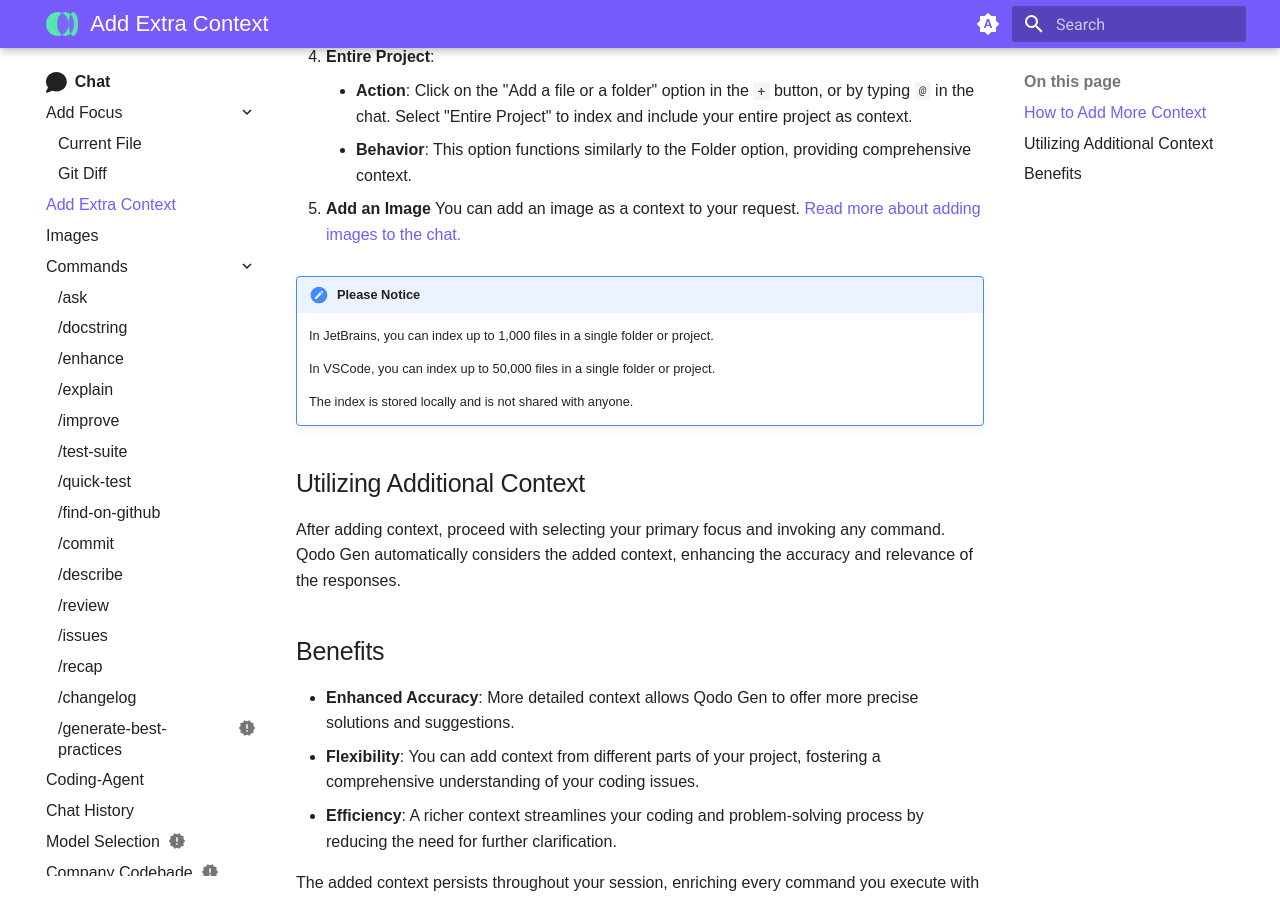
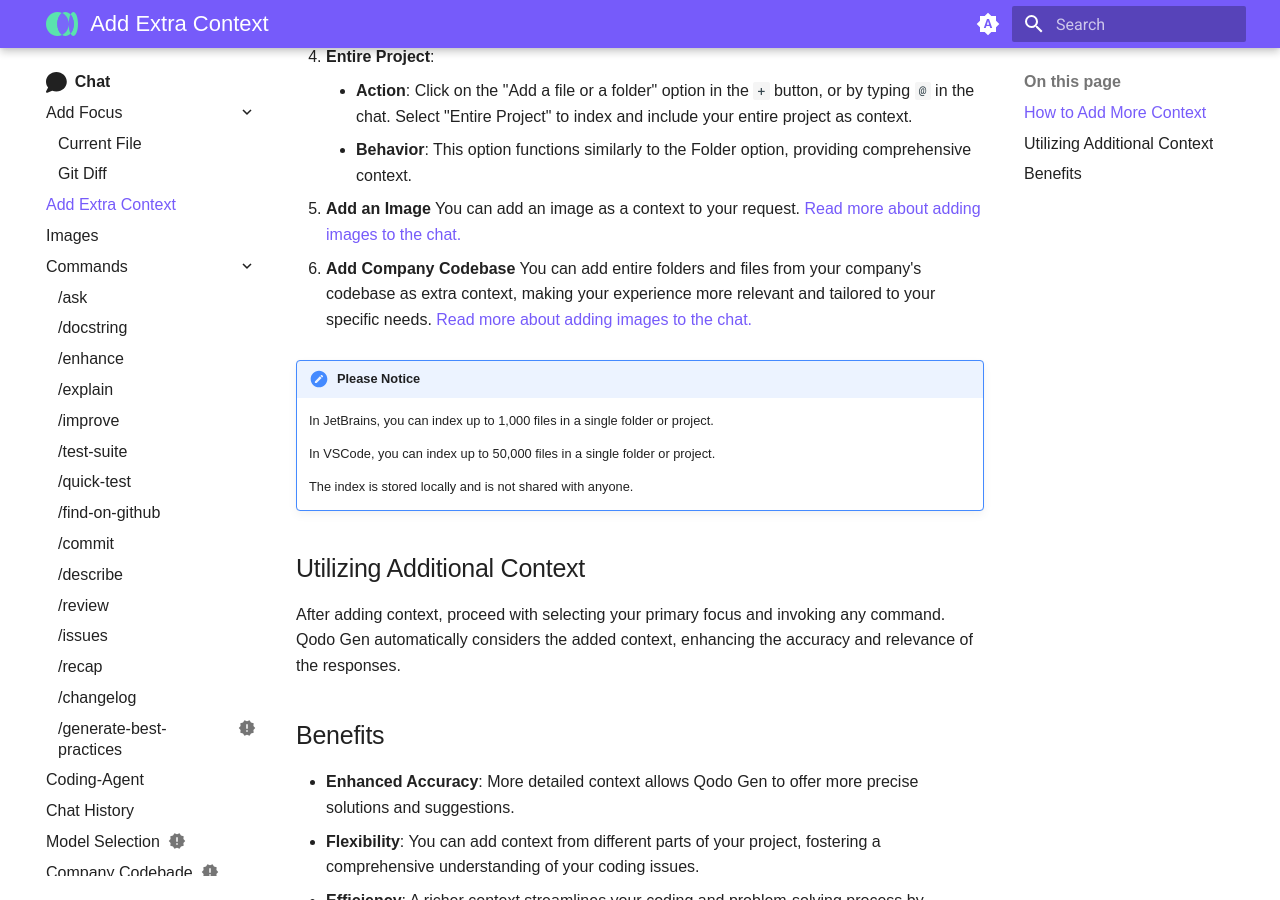
Before and after one commit to Codium-ai/codiumate-docs, an MkDocs documentation site: the page built from docs/chat/add-context.md, in a window 1280 px wide and 900 px high, scrolled down 954 px. Built offline with MkDocs 1.6.1 and Material for MkDocs 9.7.7, drawn with Linux system fonts in a browser that asks for light colours.

Commit message:
Update add-context.md

```diff
--- a/docs/chat/add-context.md
+++ b/docs/chat/add-context.md
@@ -33,6 +33,9 @@
 5. **Add an Image**
     You can add an image as a context to your request. [Read more about adding images to the chat.](./images.md)
 
+6. **Add Company Codebase**
+    You can add entire folders and files from your company's codebase as extra context, making your experience more relevant and tailored to your specific needs. [Read more about adding images to the chat.](./company-codebase.md)
+
 !!! alert "Please Notice"
     In JetBrains, you can index up to 1,000 files in a single folder or project.
 
```
